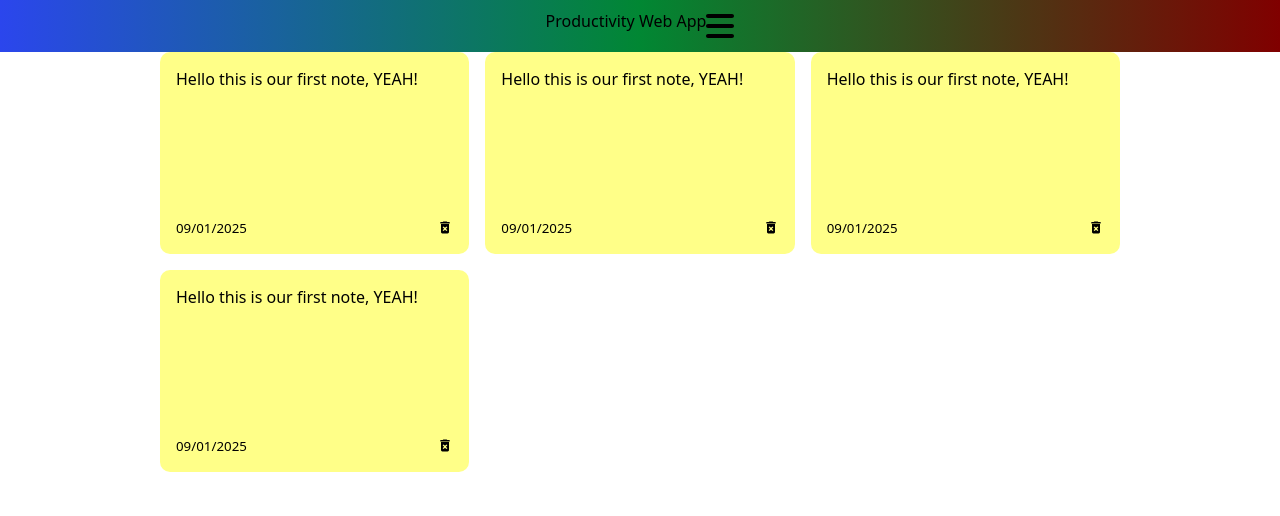
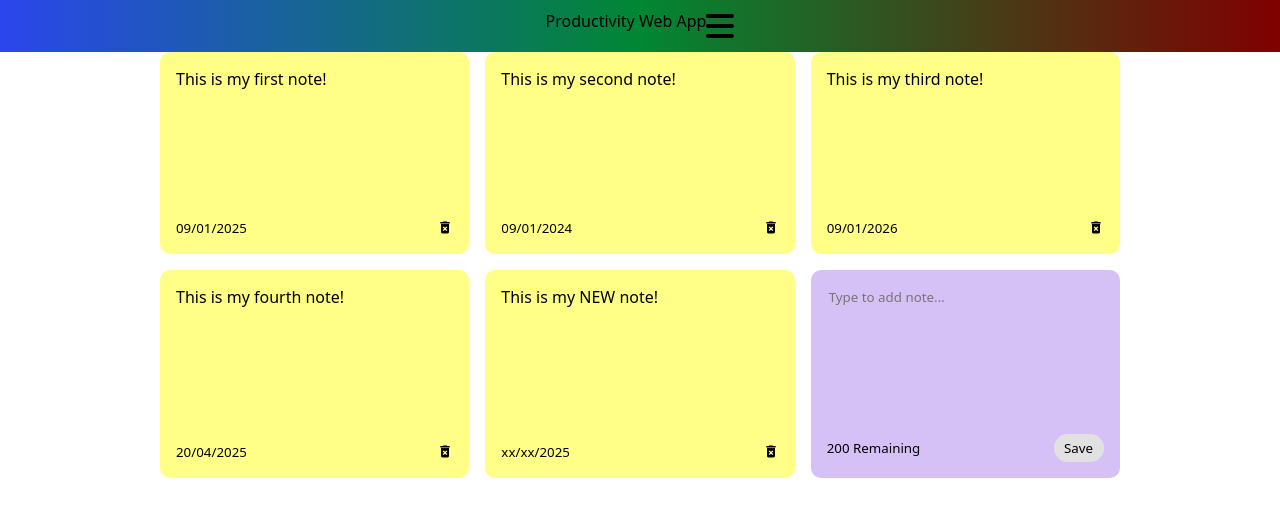
Before and after one commit to WilkinsGBE/ProductivityWebApp, a React (Vite) app: page /notes in a window 1280 px wide. Shown: the top 516 px of the page. Built offline with nearby package versions, Linux system fonts and the light colour scheme.

Commit message:
Added the new file with the functions.

```diff
--- /dev/null
+++ b/src/components/NoteApp/AddNotes.js
@@ -0,0 +1,29 @@
+import React, { useState } from "react";
+import "./NoteApp.css";
+
+export const AddNotes = () => {
+  const [noteText, setNoteText] = useState("");
+  const handleChange = (event) => {
+    // the setNoteText will change everytime new text get inputed
+    setNoteText(event.targer.value);
+  }
+
+  const handleSaveClick = () => {
+
+  }
+  return (
+    <div className="note new">
+      <textarea
+        rows="8"
+        cols="10"
+        placeholder="Type to add note..."
+        value={noteText}
+        onChange={handleChange}
+      ></textarea>
+      <div className="note-footer">
+        <small>200 Remaining</small>
+        <button className="save" onClick={handleSaveClick}>Save</button>
+      </div>
+    </div>
+  );
+};
--- a/src/components/NoteApp/Note.js
+++ b/src/components/NoteApp/Note.js
@@ -2,12 +2,12 @@ import React from 'react'
 import { MdDeleteForever } from 'react-icons/md'
 import "./NoteApp.css"
 
-export const Note = () => {
+export const Note = ({ id, text, date }) => {
   return (
     <div className='note'>
-        <span>Hello this is our first note, YEAH!</span>
+        <span>{text}</span>
         <div className='note-footer'>
-            <small>09/01/2025</small>
+            <small>{date}</small>
             <MdDeleteForever className='delete-icon' size="1.3em"/>
         </div>
     </div>
--- a/src/components/NoteApp/NoteApp.css
+++ b/src/components/NoteApp/NoteApp.css
@@ -16,7 +16,7 @@
 }
 
 .note {
-    background-color: #FFFF88;
+  background-color: #ffff88;
   border-radius: 10px;
   padding: 1rem; /* so the notes are not to close of the edge */
   min-height: 170px;
@@ -25,6 +25,35 @@
   justify-content: space-between;
 }
 
+.note.new {
+  background-color: #d6c1f7;
+}
+
+textarea {
+    border: none;
+    resize: none;
+    background-color: #d6c1f7;
+}
+
+textarea:focus {
+    outline: none;
+}
+
+/* this is the button save */
+.save {
+    color: black;
+    background-color: #e1e1e1;
+    border: none;
+    border-radius: 15px;
+    padding: 5px 10px 5px 10px;
+    width: 50px;
+}
+
+.save:hover {
+    background-color: #ffff88;
+    cursor: pointer;
+}
+
 .note-footer {
   display: flex;
   align-items: center;
--- a/src/components/NoteApp/NotesApp.js
+++ b/src/components/NoteApp/NotesApp.js
@@ -1,18 +1,44 @@
-import React, { useState } from 'react'
-import { NotesList } from './NotesList'
-import { nanoid } from "nanoid"
-import "./NoteApp.css"
+import React, { useState } from "react";
+import { NotesList } from "./NotesList";
+import { nanoid } from "nanoid";
+import "./NoteApp.css";
 
 export const NotesApp = () => {
-  const [notes, setNotes] = useState([{
-    id: nanoid(),
-    text: "This is my first note!",
-    date: "09/01/2025"
-  }]);
+  const [notes, setNotes] = useState([
+    {
+      id: nanoid(),
+      text: "This is my first note!",
+      date: "09/01/2025",
+    },
+    {
+      id: nanoid(),
+      text: "This is my second note!",
+      date: "09/01/2024",
+    },
+    {
+      id: nanoid(),
+      text: "This is my third note!",
+      date: "09/01/2026",
+    },
+    {
+      id: nanoid(),
+      text: "This is my fourth note!",
+      date: "20/04/2025",
+    },
+    {
+      id: nanoid(),
+      text: "This is my NEW note!",
+      date: "xx/xx/2025",
+    },
+  ]);
+
+  const addNote = (text) => {
+
+  }
 
   return (
-    <div className='container'>
-      <NotesList />
+    <div className="container">
+      <NotesList notes={notes} />
     </div>
-  )
-}
+  );
+};
--- a/src/components/NoteApp/NotesList.js
+++ b/src/components/NoteApp/NotesList.js
@@ -1,17 +1,18 @@
 import React from "react";
 import { Note } from "./Note";
+import { AddNotes } from "./AddNotes";
 import "./NoteApp.css";
 
-export const NotesList = () => {
+export const NotesList = ({ notes }) => {
   return (
-    <div >
-        <div className="notes-list">
-      <Note />
-      <Note />
-      <Note />
-      <Note />
+    <div>
+      <div className="notes-list">
+        {/* Displaying all the notes dynamically (based on the number of notes) */}
+        {notes.map((note) => (
+          <Note id={note.id} text={note.text} date={note.date} />
+        ))}
+        <AddNotes />
+      </div>
     </div>
-    </div>
-
   );
 };
```
Lines whose indentation alone changed are shown as unchanged.
